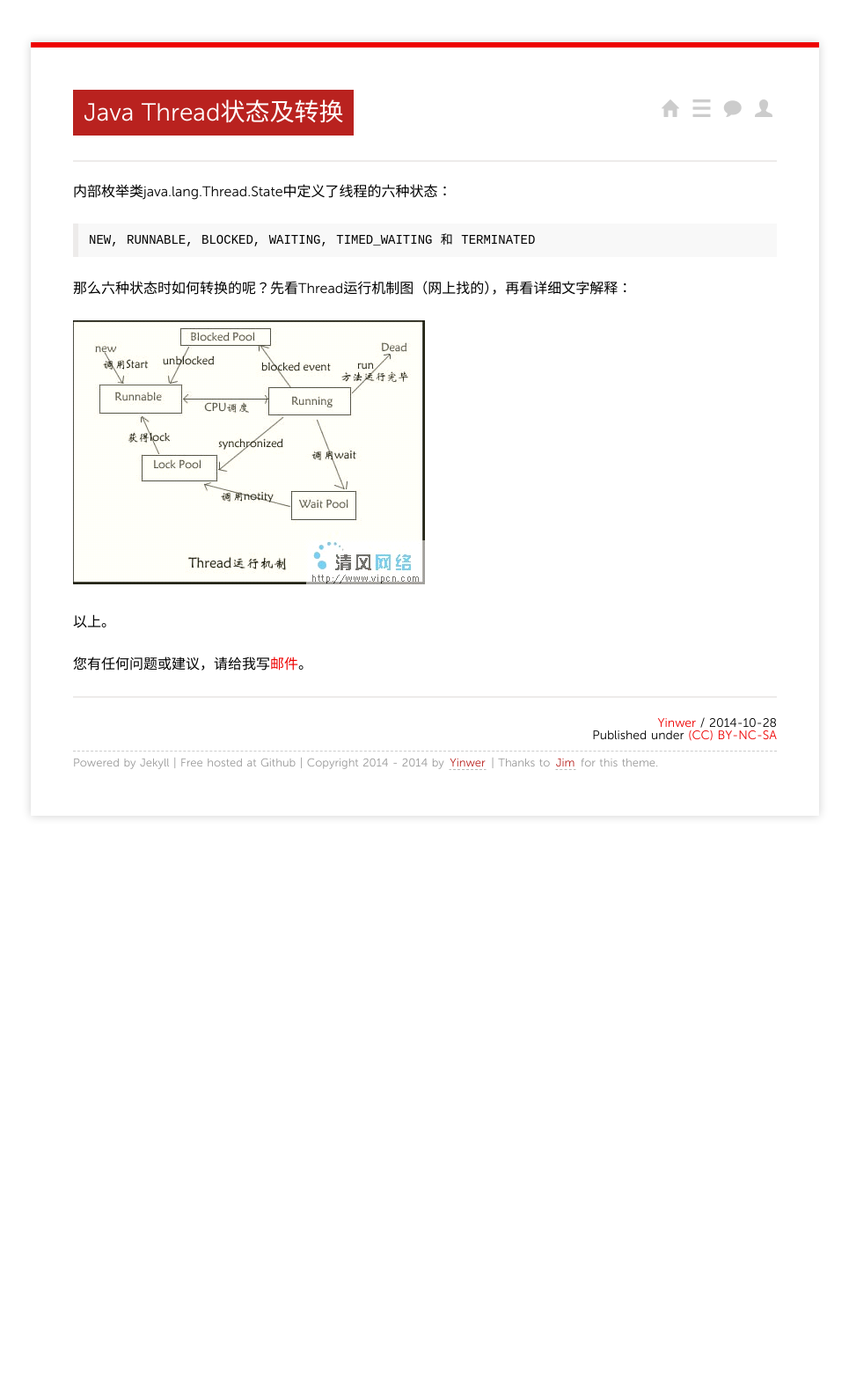
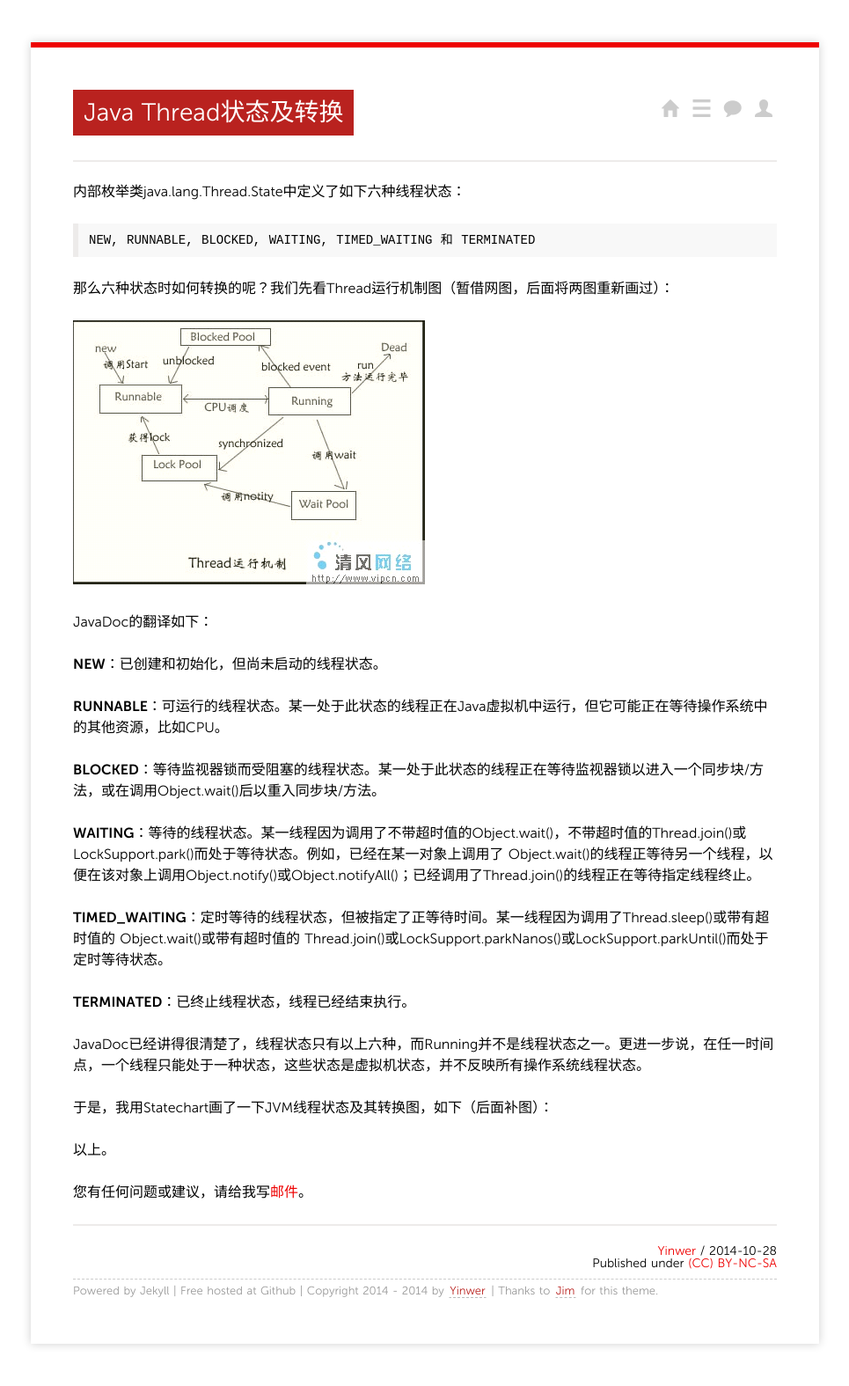
Before and after one commit to yinwer81/yinwer81.github.com, a Jekyll site: the page built from _posts/2014/2014-10-28-details-of-java-thread-state.md, in a window 1280 px wide. Shown: the whole page at 88% size, without its empty margins (157-1122 px from the left). Built offline with Jekyll 4.4.1, drawn with Linux system fonts in a browser that asks for light colours; nearby versions of some CDN libraries; Markdown is read by kramdown in place of the engine named in the settings; comment, search, counter and statistics services are not loaded; before the commit the page ends 975 px from its top, so only the background shows below that.

Commit message:
refresh contents

```diff
--- a/_posts/2014/2014-10-28-details-of-java-thread-state.md
+++ b/_posts/2014/2014-10-28-details-of-java-thread-state.md
@@ -4,13 +4,32 @@ title: "Java Thread状态及转换"
 categories: multithread
 ---
 
-内部枚举类java.lang.Thread.State中定义了线程的六种状态：
+内部枚举类java.lang.Thread.State中定义了如下六种线程状态：
 
 	NEW, RUNNABLE, BLOCKED, WAITING, TIMED_WAITING 和 TERMINATED
 
-那么六种状态时如何转换的呢？先看Thread运行机制图（网上找的），再看详细文字解释：
+那么六种状态时如何转换的呢？我们先看Thread运行机制图（暂借网图，后面将两图重新画过）：
 
-![示例](/images/threadstate.jpg)
+![示例](/images/ThreadMechanism.jpg)
+
+JavaDoc的翻译如下：
+
+**NEW**：已创建和初始化，但尚未启动的线程状态。
+
+**RUNNABLE**：可运行的线程状态。某一处于此状态的线程正在Java虚拟机中运行，但它可能正在等待操作系统中的其他资源，比如CPU。
+
+**BLOCKED**：等待监视器锁而受阻塞的线程状态。某一处于此状态的线程正在等待监视器锁以进入一个同步块/方法，或在调用Object.wait()后以重入同步块/方法。
+
+**WAITING**：等待的线程状态。某一线程因为调用了不带超时值的Object.wait()，不带超时值的Thread.join()或LockSupport.park()而处于等待状态。例如，已经在某一对象上调用了 Object.wait()的线程正等待另一个线程，以便在该对象上调用Object.notify()或Object.notifyAll()；已经调用了Thread.join()的线程正在等待指定线程终止。
+
+**TIMED_WAITING**：定时等待的线程状态，但被指定了正等待时间。某一线程因为调用了Thread.sleep()或带有超时值的 Object.wait()或带有超时值的 Thread.join()或LockSupport.parkNanos()或LockSupport.parkUntil()而处于定时等待状态。
+
+**TERMINATED**：已终止线程状态，线程已经结束执行。
+<br/>
+<br/>
+JavaDoc已经讲得很清楚了，线程状态只有以上六种，而Running并不是线程状态之一。更进一步说，在任一时间点，一个线程只能处于一种状态，这些状态是虚拟机状态，并不反映所有操作系统线程状态。
+
+于是，我用Statechart画了一下JVM线程状态及其转换图，如下（后面补图）：
 
 以上。
 
```
Also changed, not shown: images/ThreadMechanism.jpg (renamed from images/threadstate.jpg).
